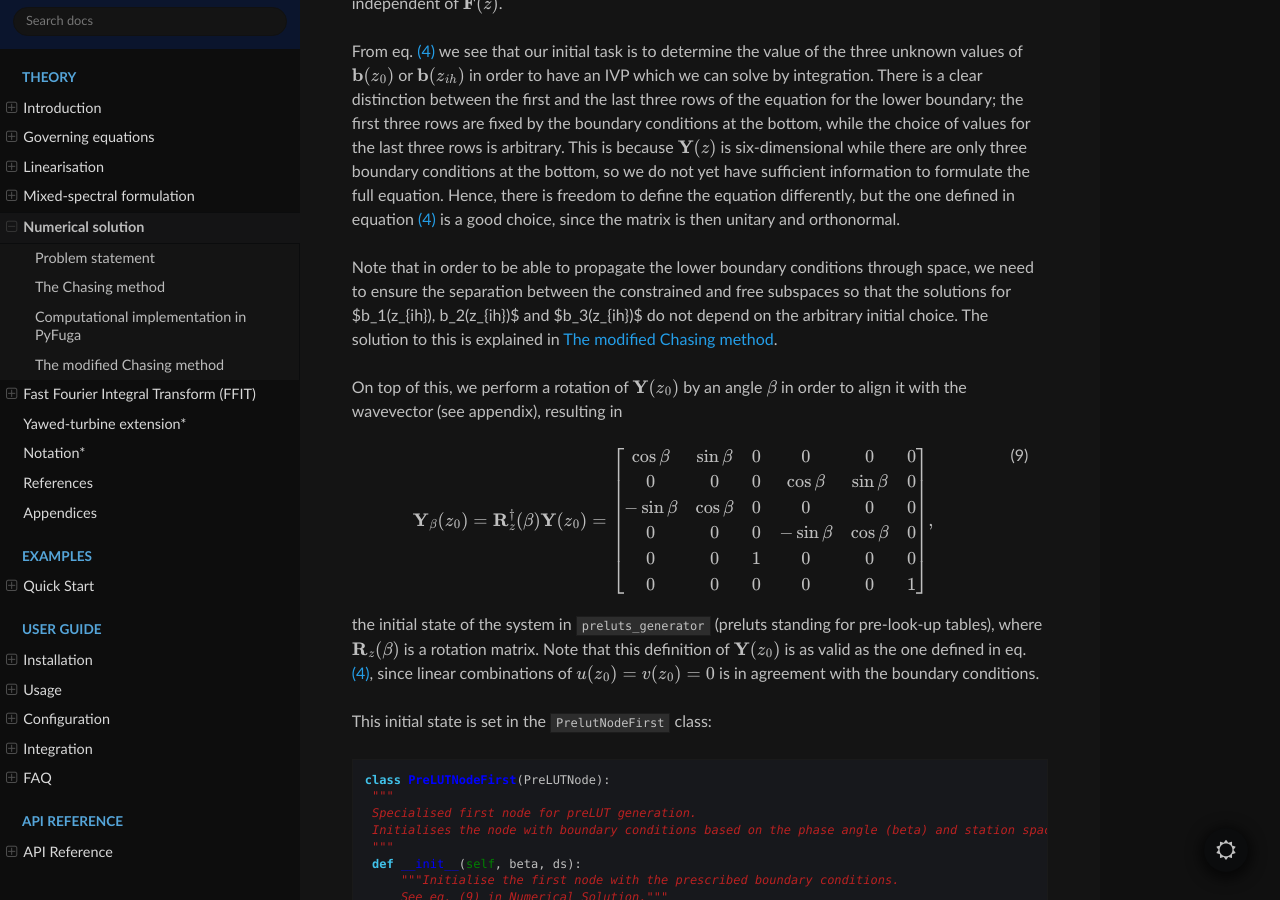
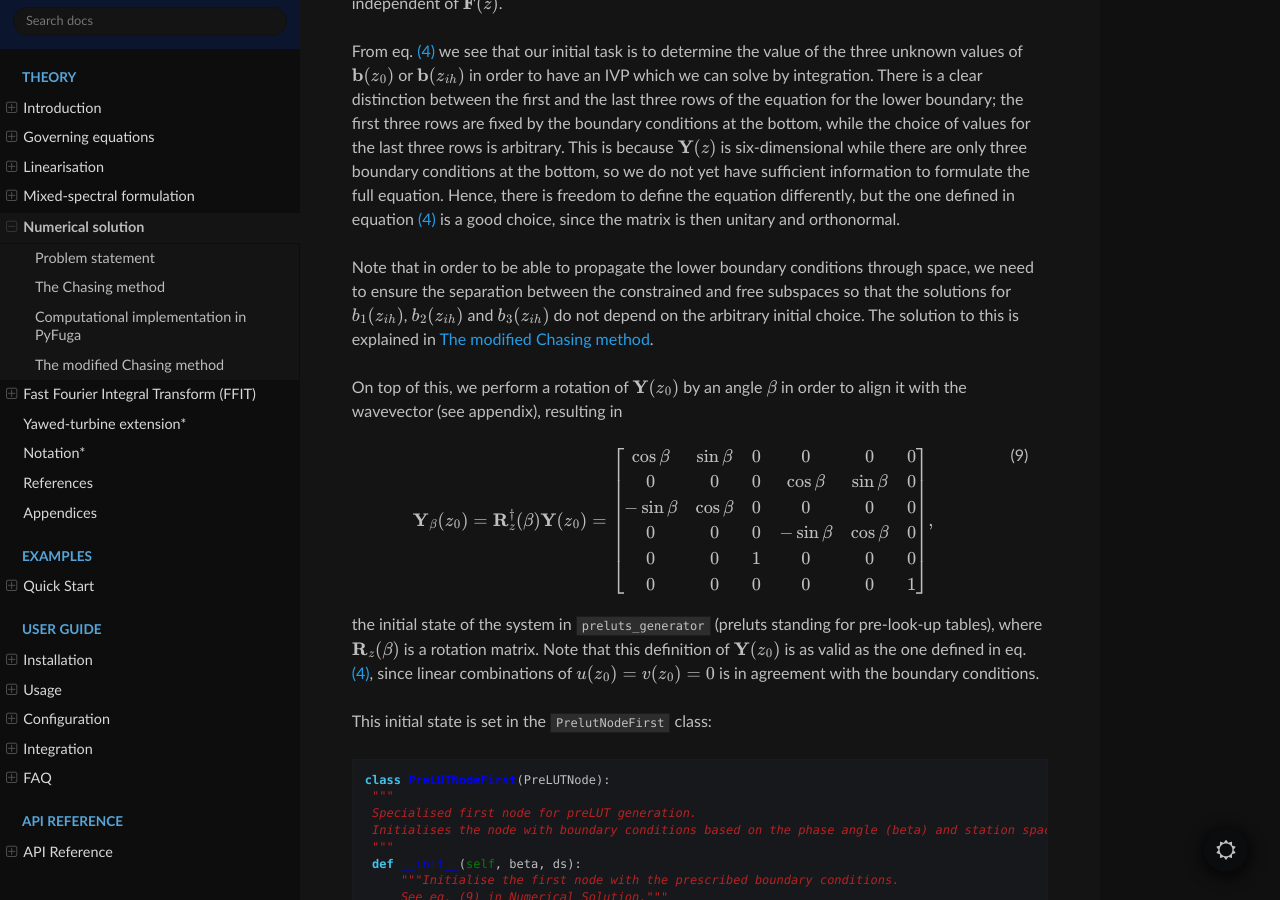
Before and after one commit to haavardnk/PyFuga, a Sphinx documentation site: the page built from docs/theory/numerics.rst, in a window 1280 px wide and 900 px high, scrolled down 3068 px. Built offline with Sphinx 7.4.7 and the Read the Docs theme 3.1.0, drawn with Linux system fonts in a browser that asks for light colours; cross-references to code outside the pages are shown as plain code; part of the change alters nothing that is shown.

```diff
--- a/docs/theory/numerics.rst
+++ b/docs/theory/numerics.rst
@@ -124,7 +124,7 @@ In order to solve it, we need the information about the stability parameter :mat
 
 From eq. :eq:`eq:YXb-z_0` we see that our initial task is to determine the value of the three unknown values of :math:`\mathbf{b}(z_0)` or :math:`\mathbf{b}(z_{ih})` in order to have an IVP which we can solve by integration. There is a clear distinction between the first and the last three rows of the equation for the lower boundary; the first three rows are fixed by the boundary conditions at the bottom, while the choice of values for the last three rows is arbitrary. This is because :math:`\mathbf{Y}(z)` is six-dimensional while there are only three boundary conditions at the bottom, so we do not yet have sufficient information to formulate the full equation. Hence, there is freedom to define the equation differently, but the one defined in equation :eq:`eq:YXb-z_0` is a good choice, since the matrix is then unitary and orthonormal.
 
-Note that in order to be able to propagate the lower boundary conditions through space, we need to ensure the separation between the constrained and free subspaces so that the solutions for $b_1(z_{ih}), b_2(z_{ih})$ and $b_3(z_{ih})$ do not depend on the arbitrary initial choice. The solution to this is explained in :ref:`modified-chasing-method`.
+Note that in order to be able to propagate the lower boundary conditions through space, we need to ensure the separation between the constrained and free subspaces so that the solutions for :math:`b_1(z_{ih})`, :math:`b_2(z_{ih})` and :math:`b_3(z_{ih})` do not depend on the arbitrary initial choice. The solution to this is explained in :ref:`modified-chasing-method`.
 
 On top of this, we perform a rotation of :math:`\mathbf{Y}(z_0)` by an angle :math:`\beta` in order to align it with the wavevector (see appendix), resulting in
 
```
